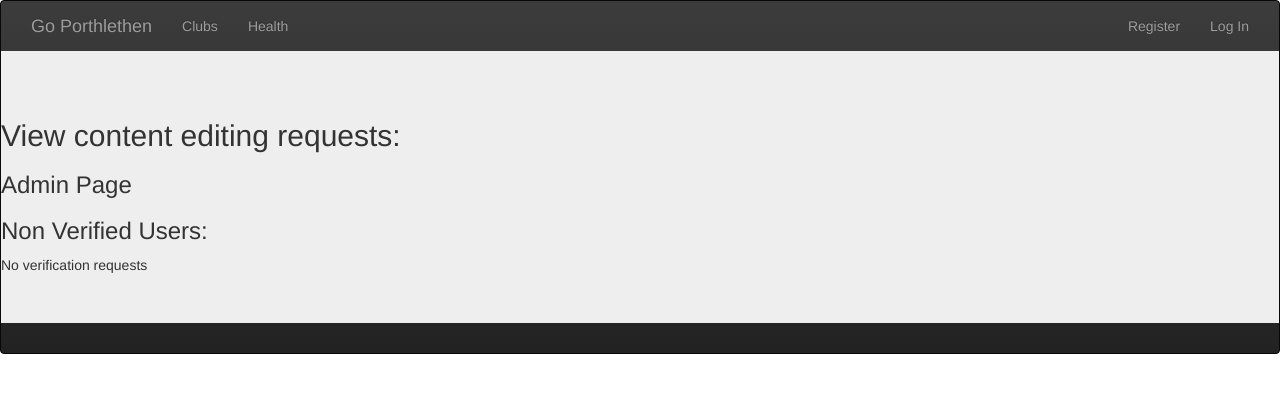
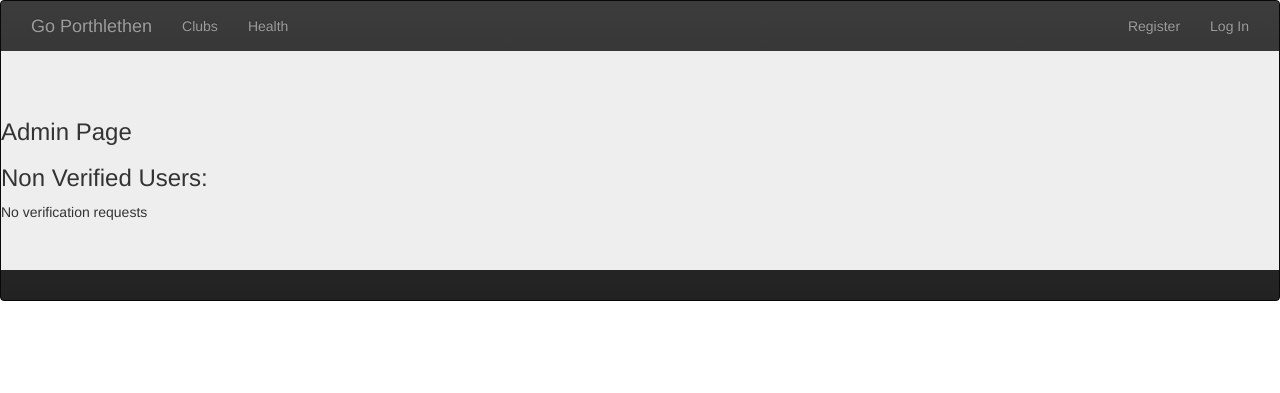
Before and after one commit to chrisdick1/CM3028coursework, a PHP site: page /master/admin.php in a window 1280 px wide. Shown: the top 393 px of the page. Run offline with PHP 8.4, Linux system fonts and the light colour scheme; data that the repository does not hold is empty; some libraries are stand-ins or nearby versions.

```diff
--- a/master/admin.php
+++ b/master/admin.php
@@ -6,7 +6,6 @@ session_start();
 ?>
 
 <div class="jumbotron">
-    <h2>View content editing requests:</h2>
     <h3>Admin Page</h3>
     <h3>Non Verified Users: </h3>
 <?php
```
